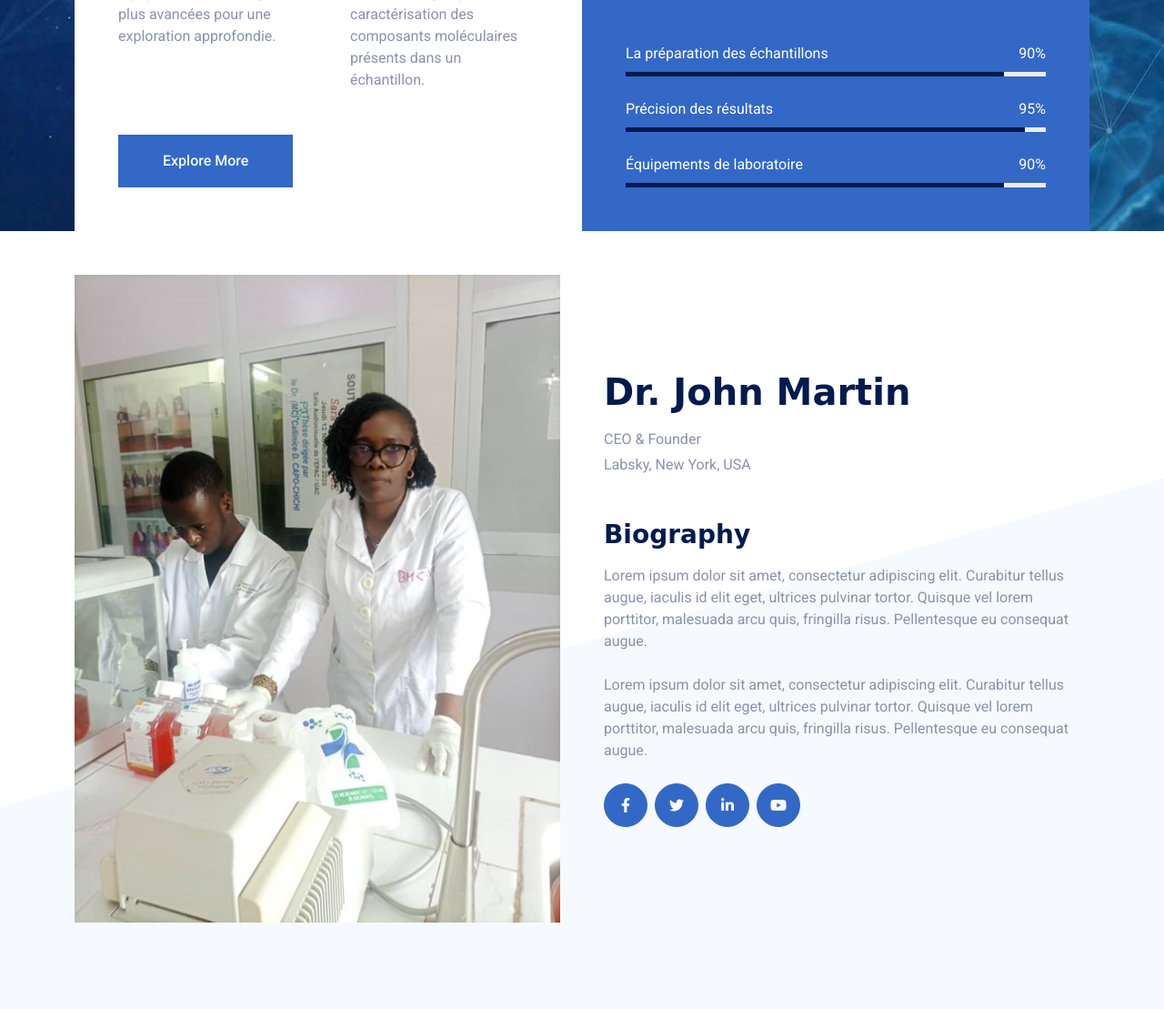
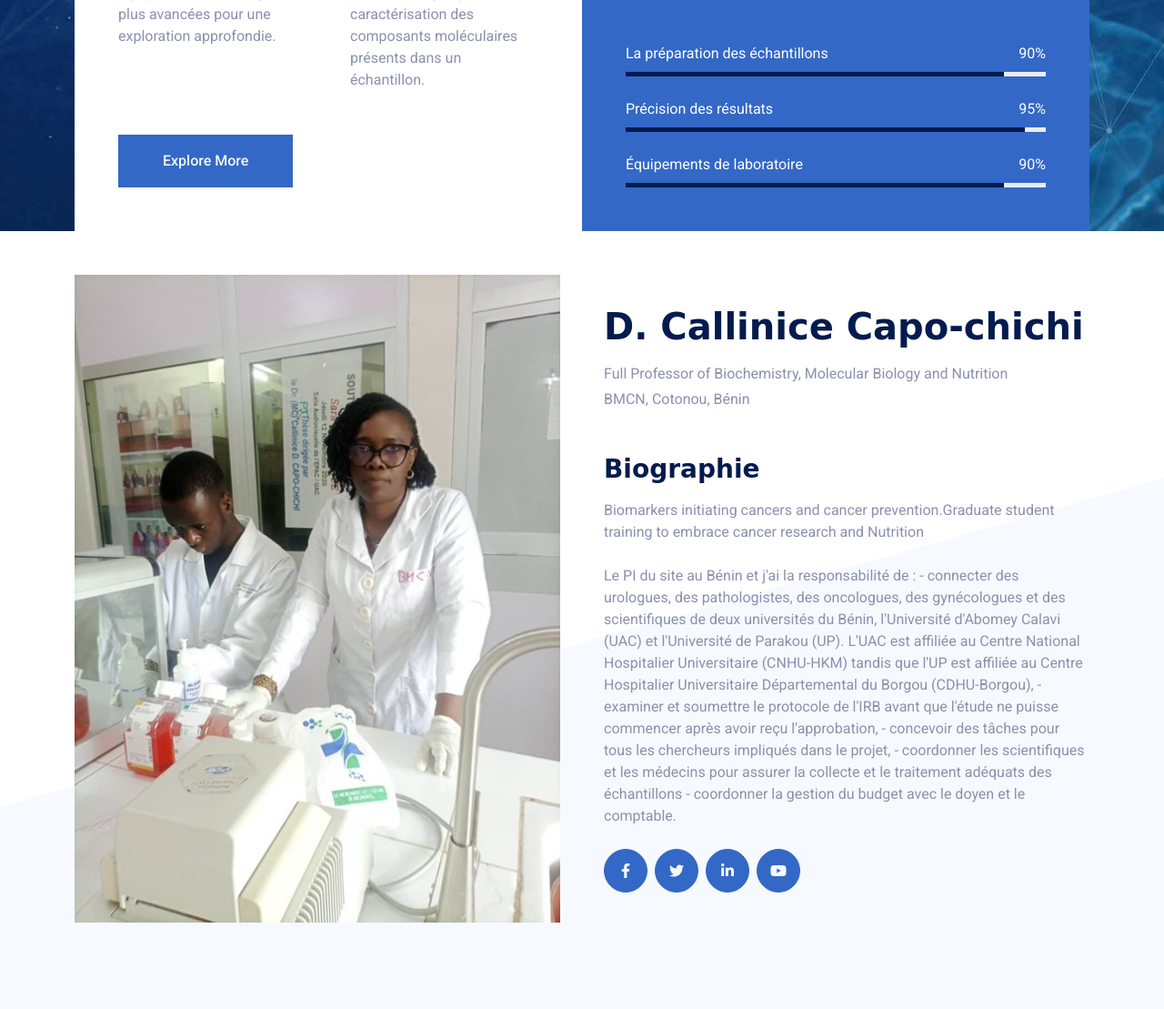
Before and after one commit to Gbelian/LBMCN, a Django app: page //about in a window 1280 px wide. Shown: the part 2821-3930 px from the top of the page at 91% size. Run offline with Django 5.2, Linux system fonts and the light colour scheme; data that the repository does not hold is empty; some libraries are stand-ins or nearby versions; some web fonts are replaced.

Commit message:
mise à jour

```diff
--- a/JSSNUTRITION/settings.py
+++ b/JSSNUTRITION/settings.py
@@ -26,7 +26,7 @@ MEDIA_ROOT = os.path.join(BASE_DIR, 'media')
 SECRET_KEY = 'django-insecure-%!y3hc3ndoq0!-l*mn459$79d^u^q8l7ug0o7nk#m18%of+tbu'
 
 # SECURITY WARNING: don't run with debug turned on in production!
-DEBUG = True
+DEBUG = False
 
 ALLOWED_HOSTS = ['*']
 
--- a/Website/templates/Website/about.html
+++ b/Website/templates/Website/about.html
@@ -44,10 +44,10 @@
                     <div class="col-lg-6 wow fadeIn" data-wow-delay="0.1s">
                         <div class="row g-0">
                             <div class="col-6">
-                                <img class="img-fluid" src="{% static 'Website/img/about-1.jpg' %}">
+                                <img class="img-fluid" src="{% static 'Website/img/Image2.jpg' %}">
                             </div>
                             <div class="col-6">
-                                <img class="img-fluid" src="{% static 'Website/img/about-2.jpg' %}">
+                                <img class="img-fluid" src="{% static 'Website/img/Image3.jpg' %}">
                             </div>
                             <div class="col-6">
                                 <img class="img-fluid" src="{% static 'Website/img/about-3.jpg' %}">
@@ -214,8 +214,7 @@
         <!-- Features End -->
 
         <!-- Video Modal Start -->
-        <div class="modal modal-video fade" id="videoModal" tabindex="-1" aria-labelledby="exampleModalLabel"
-            aria-hidden="true">
+        <div class="modal modal-video fade" id="videoModal" tabindex="-1" aria-labelledby="exampleModalLabel" aria-hidden="true">
             <div class="modal-dialog">
                 <div class="modal-content rounded-0">
                     <div class="modal-header">
@@ -225,7 +224,8 @@
                     <div class="modal-body">
                         <!-- 16:9 aspect ratio -->
                         <div class="ratio ratio-16x9">
-                            <iframe class="embed-responsive-item" src="" id="video" allowfullscreen
+                            <!-- Remplacez 'YOUR_VIDEO_ID' par l'ID réel de votre vidéo YouTube -->
+                            <iframe class="embed-responsive-item" id="videoIframe" allowfullscreen
                                 allowscriptaccess="always" allow="autoplay"></iframe>
                         </div>
                     </div>
@@ -242,12 +242,17 @@
                     <img class="img-fluid w-100" src="{% static 'Website/img/team-1.jpg' %}" alt="">
                 </div>
                 <div class="col-md-6 wow fadeIn" data-wow-delay="0.5s">
-                    <h1 class="display-6 mb-3">Dr. John Martin</h1>
-                    <p class="mb-1">CEO & Founder</p>
-                    <p class="mb-5">Labsky, New York, USA</p>
-                    <h3 class="mb-3">Biography</h3>
-                    <p class="mb-4">Lorem ipsum dolor sit amet, consectetur adipiscing elit. Curabitur tellus augue, iaculis id elit eget, ultrices pulvinar tortor. Quisque vel lorem porttitor, malesuada arcu quis, fringilla risus. Pellentesque eu consequat augue.</p>
-                    <p class="mb-4">Lorem ipsum dolor sit amet, consectetur adipiscing elit. Curabitur tellus augue, iaculis id elit eget, ultrices pulvinar tortor. Quisque vel lorem porttitor, malesuada arcu quis, fringilla risus. Pellentesque eu consequat augue.</p>
+                    <h1 class="display-6 mb-3">D. Callinice Capo-chichi</h1>
+                    <p class="mb-1">Full Professor of Biochemistry, Molecular Biology and Nutrition</p>
+                    <p class="mb-5">BMCN, Cotonou, Bénin</p>
+                    <h3 class="mb-3">Biographie</h3>
+                    <p class="mb-4">Biomarkers initiating cancers and cancer prevention.Graduate student training to embrace cancer research and Nutrition</p>
+                    <p class="mb-4">Le PI du site au Bénin et j'ai la responsabilité de :
+                        - connecter des urologues, des pathologistes, des oncologues, des gynécologues et des scientifiques de deux universités du Bénin, l'Université d'Abomey Calavi (UAC) et l'Université de Parakou (UP). L'UAC est affiliée au Centre National Hospitalier Universitaire (CNHU-HKM) tandis que l'UP est affiliée au Centre Hospitalier Universitaire Départemental du Borgou (CDHU-Borgou),
+                        - examiner et soumettre le protocole de l'IRB avant que l'étude ne puisse commencer après avoir reçu l'approbation,
+                        - concevoir des tâches pour tous les chercheurs impliqués dans le projet,
+                        - coordonner les scientifiques et les médecins pour assurer la collecte et le traitement adéquats des échantillons
+                        - coordonner la gestion du budget avec le doyen et le comptable.</p>
                     <div class="d-flex">
                         <a class="btn btn-lg-square btn-primary me-2" href=""><i class="fab fa-facebook-f"></i></a>
                         <a class="btn btn-lg-square btn-primary me-2" href=""><i class="fab fa-twitter"></i></a>
@@ -287,4 +292,19 @@
     </div>
     <!-- Team End -->
 
+    <script src="https://www.youtube.com/iframe_api"></script>
+
+<script>
+    function playVideo(videoUrl) {
+        // Obtenez l'ID de la vidéo depuis l'URL
+        var videoId = videoUrl.split('v=')[1];
+
+        // Mettez à jour l'URL de l'iframe avec l'ID de la vidéo
+        var iframe = document.getElementById('videoIframe');
+        iframe.src = 'https://www.youtube.com/embed/' + videoId + '?enablejsapi=1';
+
+        // Ouvrez la modale
+        $('#videoModal').modal('show');
+    }
+</script>
     {% endblock %}
```
Also changed, not shown: Website/templates/Website/404.html (+7 -7 lines), Website/templates/Website/confirmation.html (+12 -9 lines), Website/templates/Website/team.html (+11 -6 lines).
